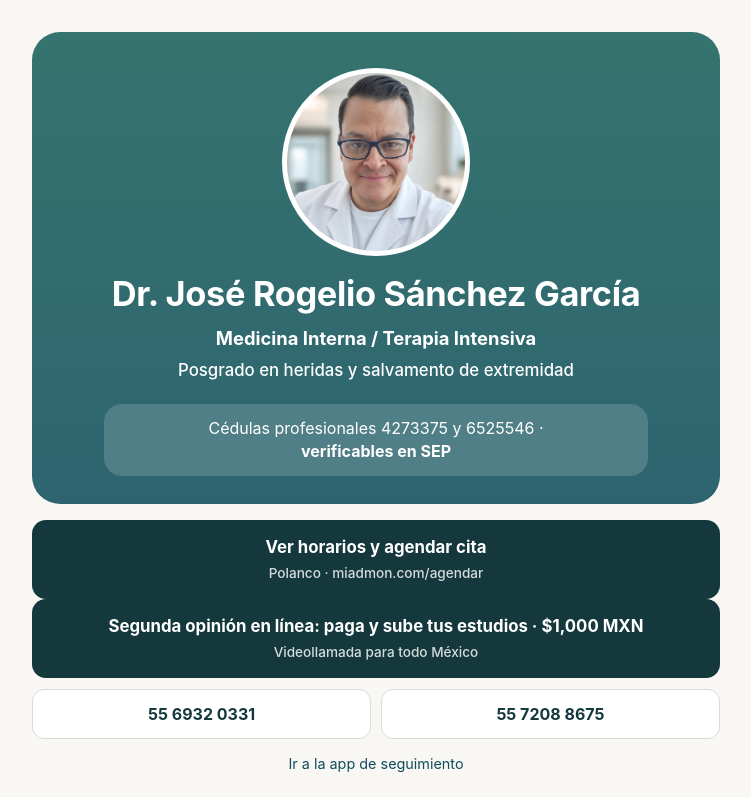
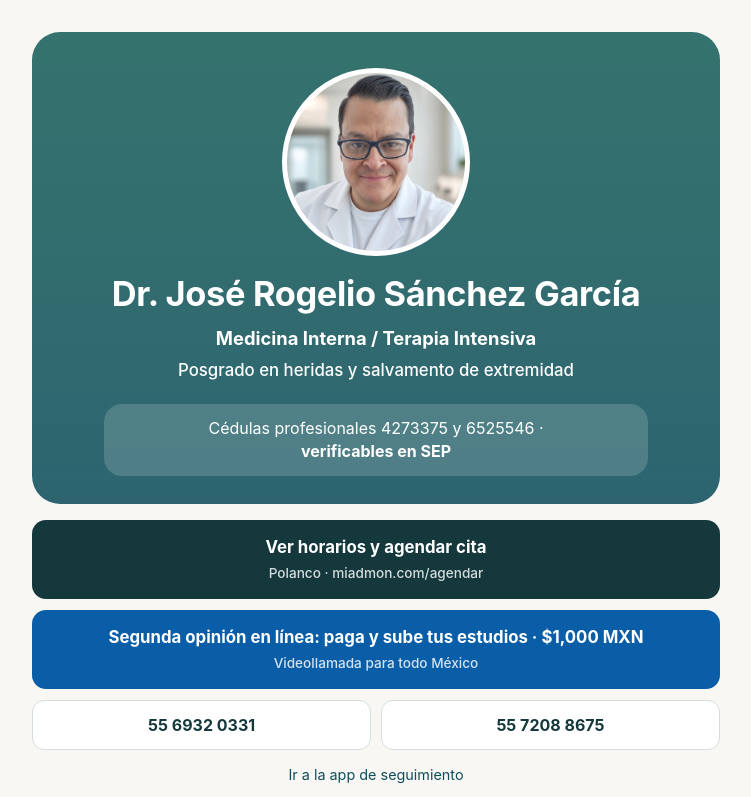
Before and after one commit to drjrsg79-png/Docrogeliosanchez, a React (Vite) app: page /perfil in a window 1280 px wide. Shown: the top 797 px of the page, without its empty margins (264-1015 px from the left). Built offline with nearby package versions, Linux system fonts and the light colour scheme.

Commit message:
Perfil: botón Segunda opinión en línea $1,000 MXN

```diff
--- a/src/pages/Perfil.css
+++ b/src/pages/Perfil.css
@@ -79,6 +79,11 @@
   padding: 0.95rem 1rem;
   font-weight: 700;
   font-size: 1.05rem;
+}
+
+.perfil-so {
+  margin-top: 0.7rem;
+  background: #0a5ea8;
 }
 
 .perfil-agenda span {
```
